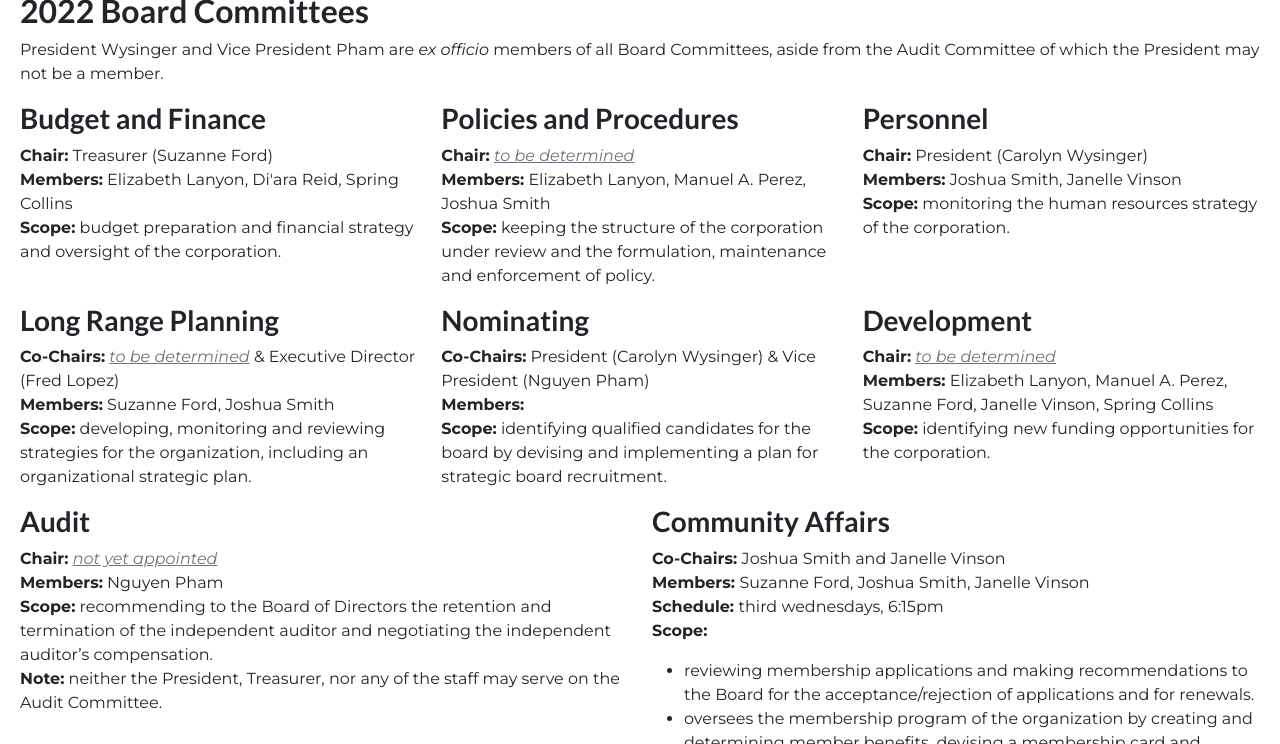
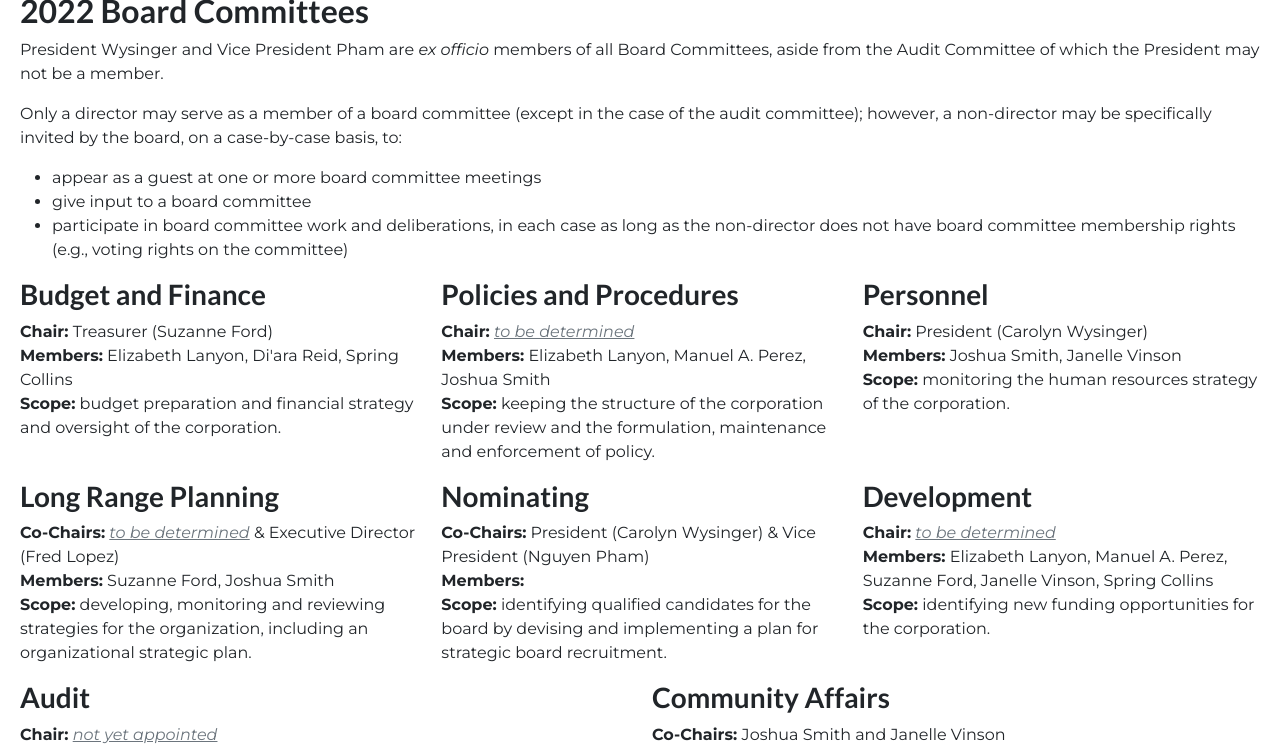
Before and after one commit to sfpride/members, a Jekyll site: the page built from board/index.html, in a window 1280 px wide and 900 px high, scrolled down 946 px, cut to the strip 156-900 px from the top of the window. Built offline with Jekyll 4.4.1, drawn with Linux system fonts in a browser that asks for light colours.

Commit message:
add non board member committee attendance policy

```diff
--- a/board/index.html
+++ b/board/index.html
@@ -39,6 +39,12 @@ title: Board of Directors
 <section class="p-2">
     <h2>2022 Board Committees</h2>
     <p>President Wysinger and Vice President Pham are <dfn title="as a result of one's status or position">ex officio</dfn> members of all Board Committees, aside from the Audit Committee of which the President may not be a member.</p>
+    <p>Only a director may serve as a member of a board committee (except in the case of the audit committee); however, a non-director may be specifically invited by the board, on a case-by-case basis, to:</p>
+    <ul>
+        <li>appear as a guest at one or more board committee meetings</li>
+        <li>give input to a board committee</li>
+        <li>participate in board committee work and deliberations, in each case as long as the non-director does not have board committee membership rights (e.g., voting rights on the committee)</li>
+    </ul>
     <div class="row">
         <div class="col-12 col-md-4">
             <h3>Budget and Finance</h3>
```
